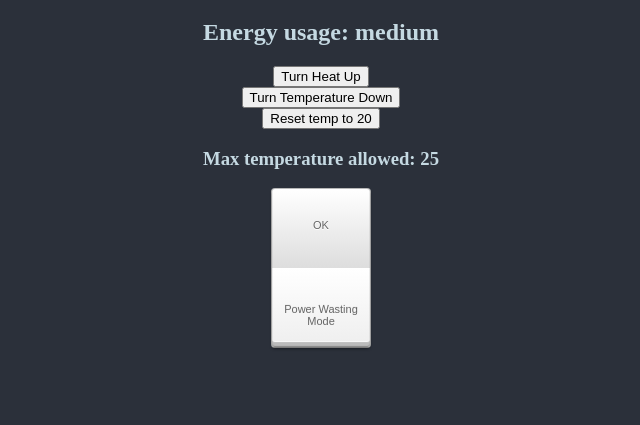
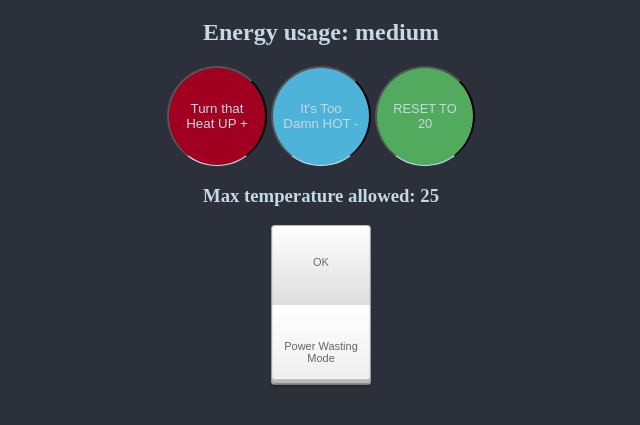
Before and after one commit to aniasobo/Thermostat, a plain HTML site: page index.html in a window 1280 px wide. Shown: the part 61-486 px from the top of the page, without its empty margins (319-959 px from the left). Drawn offline with Linux system fonts and the light colour scheme.

Commit message:
CSS buttons added

```diff
--- a/css/style.css
+++ b/css/style.css
@@ -1,23 +1,100 @@
+/* color palette */
+:root {
+  /* backgrounds and text */
+  --standard-green: #0C7C59;
+  --medium-red: #D64933;
+  --ok-black: #2B303A;
+  --font-cream: #C5D9E2;
+  /* buttons */
+  --fiery-red: #A20021;
+  --chill-blue: #4EB3D8;
+  --mid-green: #52AA5E;
+}
+
 /* power usage classes */
 
 .low {
-  background-color: #0C7C59;
-  color: #2B303A;
+  background-color: var(--standard-green);
+  color: var(--ok-black);
 }
 
 .medium {
-  background-color: #2B303A;
-  color: #C5D9E2;
+  background-color: var(--ok-black);
+  color: var(--font-cream);
 }
 
 .high {
-  background-color: #D64933;
-  color: #2B303A;
+  background-color: var(--medium-red);
+  color: var(--ok-black);
 }
 
 /* buttons! */
 
+.btn {
+  margin:0 auto;
+  box-sizing:border-box;
+  width:100px;
+  height:100px;
+  display:inline-block;
+  border-radius:999px;
+  opacity:1;
+  color: var(--font-cream);
+  padding: 10px 10px;
+}
 
+.red {
+  border-bottom:solid 1px var(--font-cream);
+  background: var(--fiery-red);
+}
+
+.green {
+  border-bottom:solid 1px var(--font-cream);
+  background: var(--mid-green);
+  font-size: 0.8rem;
+}
+
+.green:hover {
+  border:solid 4px var(--font-cream);
+}
+
+.red:hover {
+  border:solid 2px var(--font-cream);
+}
+
+/* .red:active {
+  border:solid 1px var(--fiery-red);
+} */
+
+.btn:hover {
+  width:100px;
+  height:100px;
+  opacity:1;
+  transition:1s;
+  -webkit-transform:rotate(360deg);
+}
+
+.btn:active {
+transition:0s;
+}
+
+.blue {
+  border-bottom:solid 1px var(--font-cream);
+  background: var(--chill-blue);
+}
+
+.blue:hover {
+  border:solid 2px var(--chill-blue);
+}
+
+.blue:active {
+width:100px;
+height:100px;
+border-radius: 999px;
+box-sizing: border-box;
+border:solid 10px tansparent;
+background: var(--font-cream);
+transition: .6 ease;
+}
 
 /* power wasting mode toggle */
 
--- a/index.html
+++ b/index.html
@@ -12,9 +12,9 @@
     <span id="wrapper">
     <h1></h1>
     <h2></h2>
-    <button id="up" class="btn-red">Turn Heat Up</button><br>
-    <button id="down" class="btn-blue">Turn Temperature Down</button><br>
-    <button id="reset" class="">Reset temp to 20</button><br>
+    <button id="up" class="btn red">Turn that Heat UP +</button>
+    <button id="down" class="btn blue">It's Too Damn HOT -</button>
+    <button id="reset" class="btn green">RESET TO 20</button><br>
     <h3></h3>
     <span class="toggle">
       <input type="checkbox" id="psm">
```
